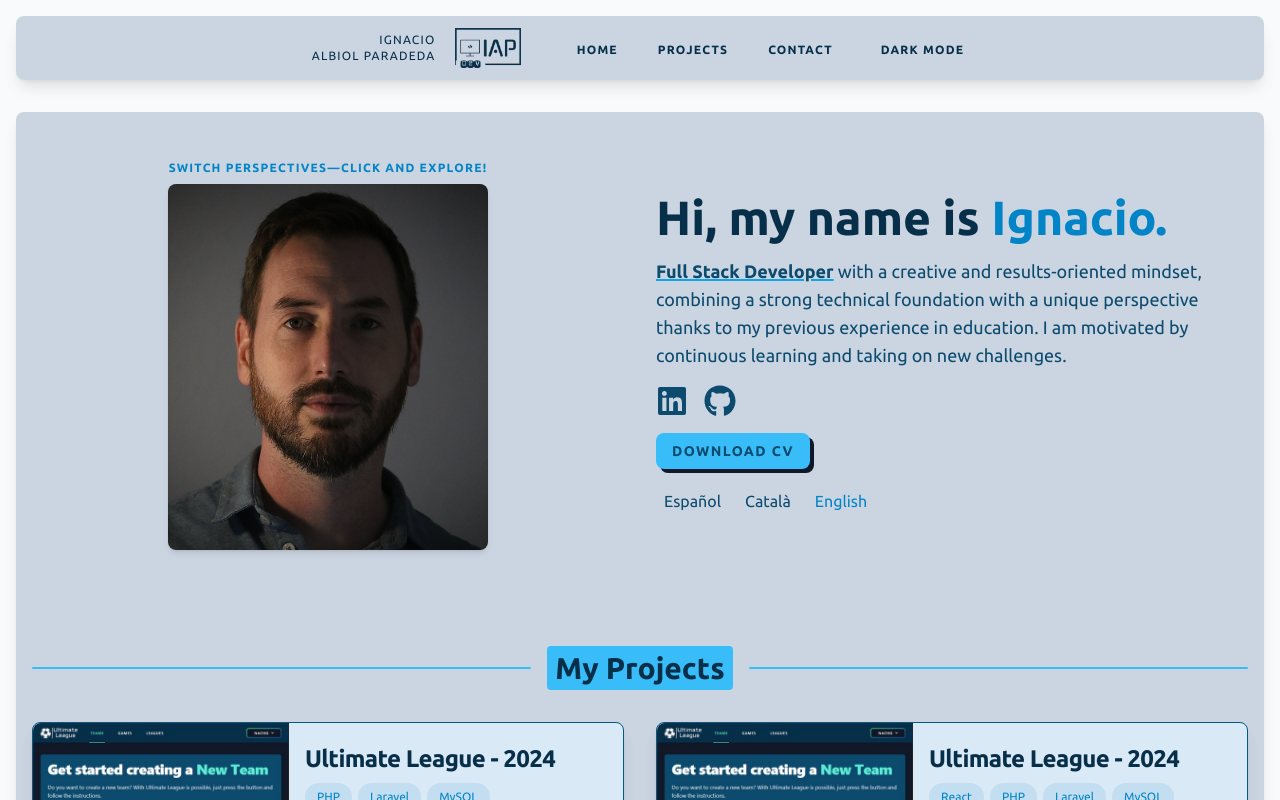
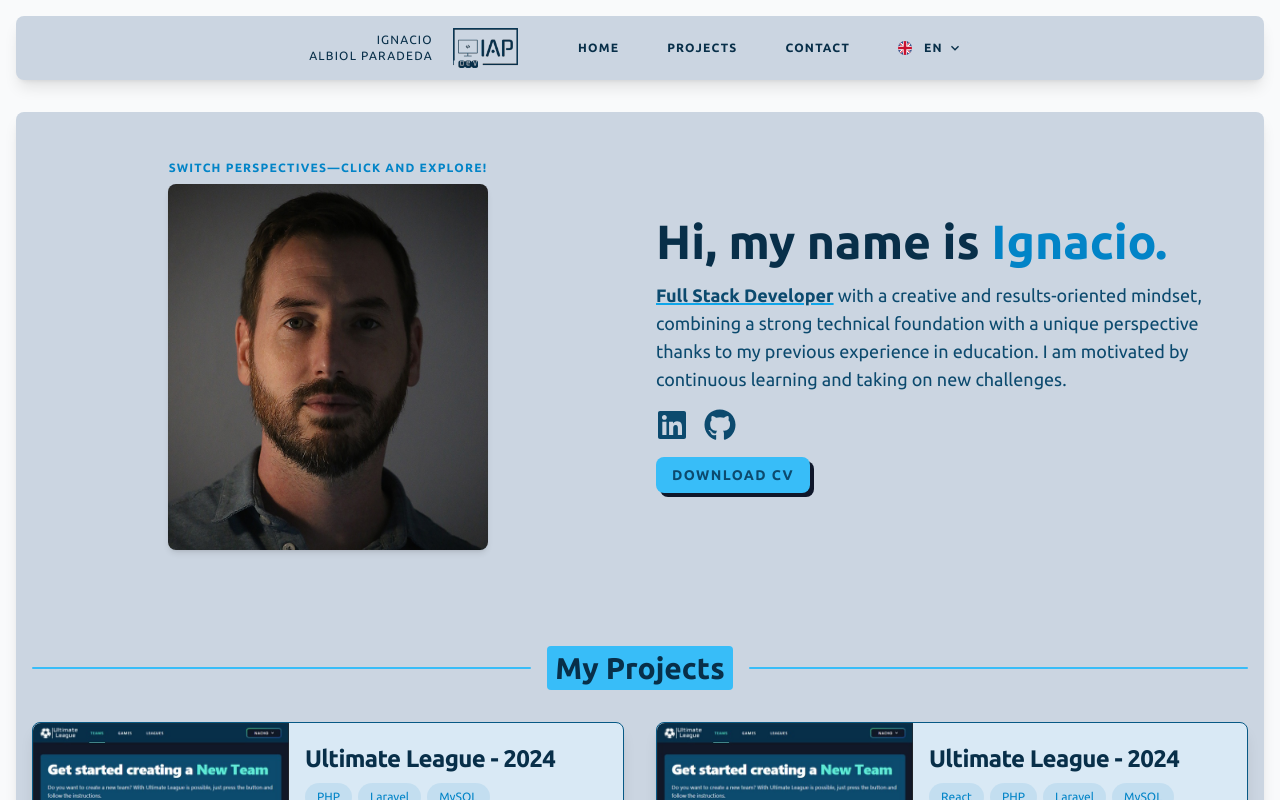
Before and after one commit to nachoa88/Portfolio, a React (Vite) app: page / in a window 1280 px wide. Shown: the top 800 px of the page. Built offline with nearby package versions, Linux system fonts and the light colour scheme.

Commit message:
Add LanguageToggle in navbar for i18next

```diff
--- a/package.json
+++ b/package.json
@@ -11,6 +11,7 @@
   },
   "dependencies": {
     "@emailjs/browser": "^4.4.1",
+    "@headlessui/react": "^2.2.0",
     "i18next": "^24.2.0",
     "i18next-browser-languagedetector": "^8.0.2",
     "i18next-http-backend": "^3.0.1",
--- a/src/components/layout/Navbar.jsx
+++ b/src/components/layout/Navbar.jsx
@@ -1,12 +1,16 @@
 import { useState } from "react";
 import { useTheme } from "../../hooks/useTheme";
-import { Link, useLocation } from "react-router-dom";
+import { useLocation } from "react-router-dom";
+import { useTranslation } from "react-i18next";
+import LanguageToggle from "../ui/LanguageToggle";
+
 import Logo from "./Logo";
 
 export default function Navbar() {
   const { isDarkMode, toggleTheme } = useTheme();
   const [isOpen, setIsOpen] = useState(false);
   const location = useLocation();
+  const { t } = useTranslation();
 
   const isActivePath = (path) => location.pathname.startsWith(path);
 
@@ -34,40 +38,14 @@ export default function Navbar() {
             {/* Desktop Navigation Links */}
             <div className="hidden sm:flex sm:space-x-8 sm:ms-10">
               {navLinks.map(({ name, sectionId }) => (
-                <button
-                  key={sectionId}
-                  onClick={() => scrollToSection(sectionId)}
-                  className="group relative inline-flex items-center px-1 pt-1 text-xs uppercase tracking-widest font-semibold leading-5"
-                >
-                  <span
-                    className={`relative ${
-                      isActivePath(sectionId)
-                        ? "text-sky-700 dark:text-teal-400"
-                        : "text-sky-950 dark:text-gray-200 hover:text-sky-700 dark:hover:text-teal-400 hover:transition-none"
-                    }`}
-                  >
+                <button key={sectionId} onClick={() => scrollToSection(sectionId)} className="group relative">
+                  <span className="flex items-center gap-2 px-2 text-xs uppercase tracking-widest font-semibold text-sky-950 dark:text-gray-200 group-hover:text-sky-600 dark:group-hover:text-teal-300">
                     {name}
                   </span>
-                  <span
-                    className={`absolute bottom-0 left-0 h-0.5 ${
-                      isActivePath(sectionId)
-                        ? "w-full bg-sky-500 dark:bg-teal-300"
-                        : "w-0 bg-sky-500 dark:bg-teal-300 transition-all duration-200 group-hover:w-full"
-                    }`}
-                  />
+                  <span className="absolute bottom-0 left-0 h-0.5 w-0 bg-sky-500 dark:bg-teal-300 transition-all duration-500 group-hover:w-full" />
                 </button>
               ))}
-            </div>
-            <div className="hidden sm:flex sm:space-x-8 sm:ms-10 pointer-events-none">
-              <button
-                className="group relative inline-flex items-center px-1 pt-1 text-xs uppercase tracking-widest font-semibold leading-5"
-                onClick={toggleTheme}
-              >
-                <span className="relative text-sky-950 dark:text-gray-200 hover:text-sky-700 dark:hover:text-teal-400 pointer-events-auto hover:transition-none">
-                  {isDarkMode ? "Light" : "Dark"} mode
-                </span>
-                <span className="absolute bottom-0 left-0 h-0.5 w-0 bg-sky-500 dark:bg-teal-300 transition-all duration-200 group-hover:w-full"></span>
-              </button>
+              <LanguageToggle />
             </div>
           </div>
 
@@ -105,7 +83,7 @@ export default function Navbar() {
             <button
               key={sectionId}
               onClick={() => scrollToSection(sectionId)}
-              className={`w-full text-left block pl-3 pr-4 py-2 border-l-4 text-base font-medium ${
+              className={`w-full text-left block pl-3 pr-4 py-2 border-l-4 text-xs uppercase tracking-widest font-semibold leading-5 ${
                 isActivePath(sectionId)
                   ? "border-sky-500 text-sky-700 dark:border-teal-400 dark:text-teal-300 bg-slate-200 dark:bg-gray-700"
                   : "border-transparent text-sky-950 dark:text-gray-200 hover:text-sky-700 dark:hover:text-teal-400 hover:bg-slate-200 dark:hover:bg-gray-700 hover:border-sky-500 dark:hover:border-teal-400"
@@ -114,14 +92,7 @@ export default function Navbar() {
               {name}
             </button>
           ))}
-
-          {/* Add theme toggle to mobile menu */}
-          <button
-            onClick={toggleTheme}
-            className="w-full text-left pl-3 pr-4 py-2 border-l-4 border-transparent text-base font-medium text-sky-950 dark:text-gray-200 hover:text-sky-700 dark:hover:text-teal-400 hover:bg-slate-200 dark:hover:bg-gray-700 hover:border-sky-500 dark:hover:border-teal-400"
-          >
-            {isDarkMode ? "Light" : "Dark"} mode
-          </button>
+          <LanguageToggle />
         </div>
       </div>
     </nav>
--- a/src/components/sections/contact/Contact.jsx
+++ b/src/components/sections/contact/Contact.jsx
@@ -70,7 +70,6 @@ export default function Contact() {
                   type="text"
                   name="name"
                   required
-                  autoFocus
                   autoComplete="name"
                 />
                 <label className={labelClasses} htmlFor="name">
--- a/src/components/sections/hero/Hero.jsx
+++ b/src/components/sections/hero/Hero.jsx
@@ -7,7 +7,6 @@ import portrait from "../../../assets/images/portrait_hd.jpg";
 import portrait_w from "../../../assets/images/portrait_hd_w.jpg";
 import resume from "../../../assets/files/cv2024.pdf";
 import Button from "../../ui/Button";
-import LanguageToggle from "../../ui/LanguageToggle";
 
 export default function Hero() {
   const { t } = useTranslation();
@@ -111,7 +110,6 @@ export default function Hero() {
             </Link>
           </div>
           <Button onClick={handleClick}>{t("hero.cta.download")}</Button>
-          <LanguageToggle />
         </div>
       </div>
     </section>
--- a/src/components/ui/LanguageToggle.jsx
+++ b/src/components/ui/LanguageToggle.jsx
@@ -1,26 +1,50 @@
-import { useTranslation } from 'react-i18next';
-import { languages } from '../../constants/languages';
+import { Listbox, ListboxButton, ListboxOption, ListboxOptions } from "@headlessui/react";
+import React from "react";
+import { useTranslation } from "react-i18next";
+import { MdCheck, MdKeyboardArrowDown } from "react-icons/md";
+import { languages } from "../../constants/languages";
+import { GBFlag, ESFlag, CATFlag } from "./flags/index";
 
 export default function LanguageToggle() {
   const { i18n } = useTranslation();
-
-    const changeLanguage = (code) => {
-      i18n.changeLanguage(code);
+  const currentLang = languages.find((lang) => lang.code === i18n.language) || languages[0];
+  const flagComponents = {
+    en: GBFlag,
+    es: ESFlag,
+    cat: CATFlag,
   };
 
   return (
-      <div className="flex gap-2">
+    <Listbox value={currentLang} onChange={(lang) => i18n.changeLanguage(lang.code)}>
+      <div className="relative inline-flex">
+        {/* Button */}
+        <ListboxButton className="group relative transition duration-300 ease-in-out">
+          <span className="flex items-center gap-1 px-2 text-xs uppercase tracking-widest font-semibold text-sky-950 dark:text-gray-200 group-hover:text-sky-600 dark:group-hover:text-teal-300">
+            {React.createElement(flagComponents[currentLang.code])}
+            {currentLang.code.toUpperCase()}
+            <MdKeyboardArrowDown
+              className="w-4 h-4 text-sky-950 dark:text-gray-200 group-hover:text-sky-600 dark:group-hover:text-teal-300"
+              aria-hidden="true"
+            />
+          </span>
+          <span className="absolute bottom-0 left-0 h-0.5 w-0 bg-sky-500 dark:bg-teal-300 transition-all duration-500 group-hover:w-full"></span>
+        </ListboxButton>
+        {/* Dropdown Options */}
+        <ListboxOptions className="absolute left-0 top-full mt-2 w-32 bg-gray-200 dark:bg-cyan-900 rounded-lg shadow-lg ring-1 ring-black/5 p-1 focus:outline-none z-50">
           {languages.map((lang) => (
-          <button
+            <ListboxOption
               key={lang.code}
-            onClick={() => changeLanguage(lang.code)}
-            className={`px-2 py-1 ${
-              i18n.language === lang.code ? 'text-sky-600 dark:text-teal-400' : 'text-sky-900 dark:text-gray-200'
-            }`}
+              value={lang}
+              className="group flex items-center gap-2 rounded-lg py-1.5 px-3 cursor-pointer select-none data-[focus]:bg-sky-300/40 dark:data-[focus]:bg-cyan-700 transition-colors duration-200"
             >
+              <MdCheck className="invisible size-4 fill-current group-data-[selected]:visible text-sky-950 dark:text-gray-200" />
+              <span className="text-xs uppercase tracking-widest font-semibold text-sky-950 dark:text-gray-200">
                 {lang.name}
-          </button>
+              </span>
+            </ListboxOption>
           ))}
+        </ListboxOptions>
       </div>
+    </Listbox>
   );
 }
--- /dev/null
+++ b/src/components/ui/flags/CATFlag.jsx
@@ -0,0 +1,11 @@
+export const CATFlag = () => (
+  <svg
+    aria-hidden="true"
+    className="h-3.5 w-3.5 rounded-full me-2"
+    xmlns="http://www.w3.org/2000/svg"
+    viewBox="0 0 512 512"
+  >
+    <path fill="#FCDD09" d="M0 0h512v512H0z" />
+    <path fill="#DA121A" d="M0 56h512v45H0zm0 90h512v45H0zm0 90h512v45H0zm0 90h512v45H0zm0 90h512v45H0z" />
+  </svg>
+);
--- /dev/null
+++ b/src/components/ui/flags/ESFlag.jsx
@@ -0,0 +1,11 @@
+export const ESFlag = () => (
+  <svg
+    aria-hidden="true"
+    className="h-3.5 w-3.5 rounded-full me-2"
+    xmlns="http://www.w3.org/2000/svg"
+    viewBox="0 0 512 512"
+  >
+    <path fill="#FFC400" d="M0 128h512v256H0z" />
+    <path fill="#C60B1E" d="M0 0h512v128H0zm0 384h512v128H0z" />
+  </svg>
+);
--- /dev/null
+++ b/src/components/ui/flags/GBFlag.jsx
@@ -0,0 +1,17 @@
+export const GBFlag = () => (
+  <svg
+    aria-hidden="true"
+    className="h-3.5 w-3.5 rounded-full me-2"
+    xmlns="http://www.w3.org/2000/svg"
+    viewBox="0 0 512 512"
+  >
+    <path fill="#012169" d="M0 0h512v512H0z" />
+    <path fill="#FFF" d="M512 0v64L322 256l190 187v69h-67L254 324 68 512H0v-68l186-187L0 74V0h62l192 188L440 0z" />
+    <path
+      fill="#C8102E"
+      d="M184 324l11 34L42 512H0v-3l184-185zm124-12l54 8 150 147v45L308 312zM512 0L320 196l-4-44L466 0h46zM0 1l193 189-59-8L0 49V1z"
+    />
+    <path fill="#FFF" d="M176 0v512h160V0H176zM0 176v160h512V176H0z" />
+    <path fill="#C8102E" d="M0 208v96h512v-96H0zM208 0v512h96V0h-96z" />
+  </svg>
+);
--- /dev/null
+++ b/src/components/ui/flags/index.jsx
@@ -0,0 +1,3 @@
+export { GBFlag } from './GBFlag';
+export { ESFlag } from './ESFlag';
+export { CATFlag } from './CATFlag';
```
Also changed, not shown: 1 other file (tests, documents, lock files or other folders). Lines whose indentation alone changed are shown as unchanged.
